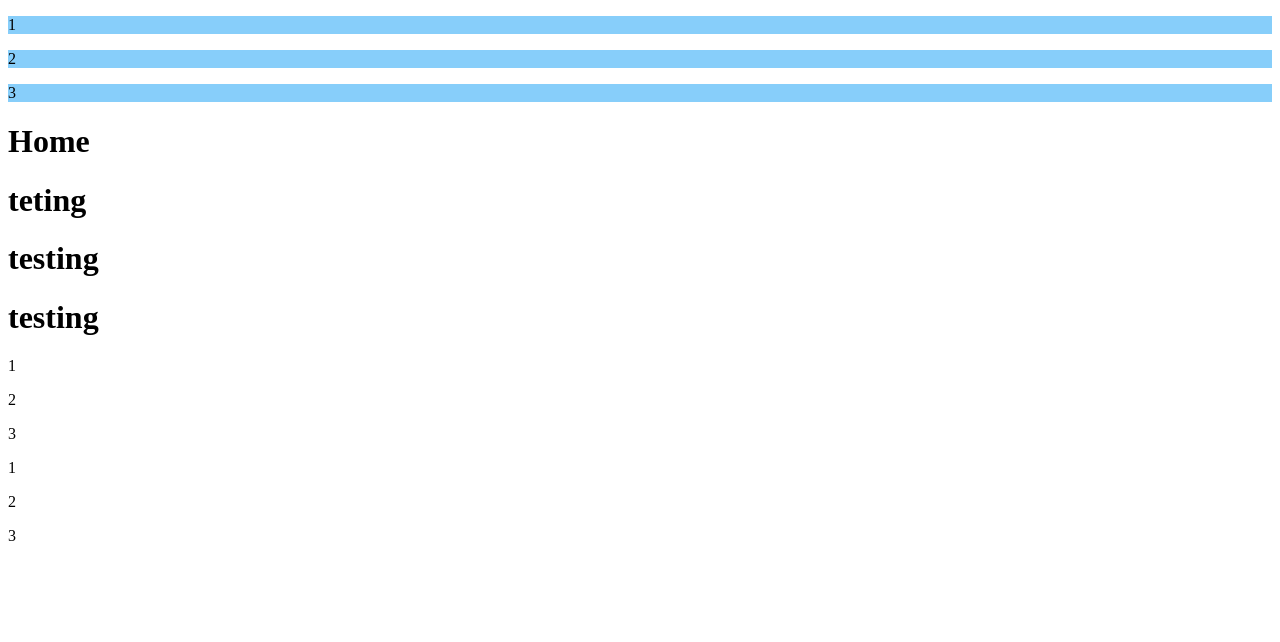
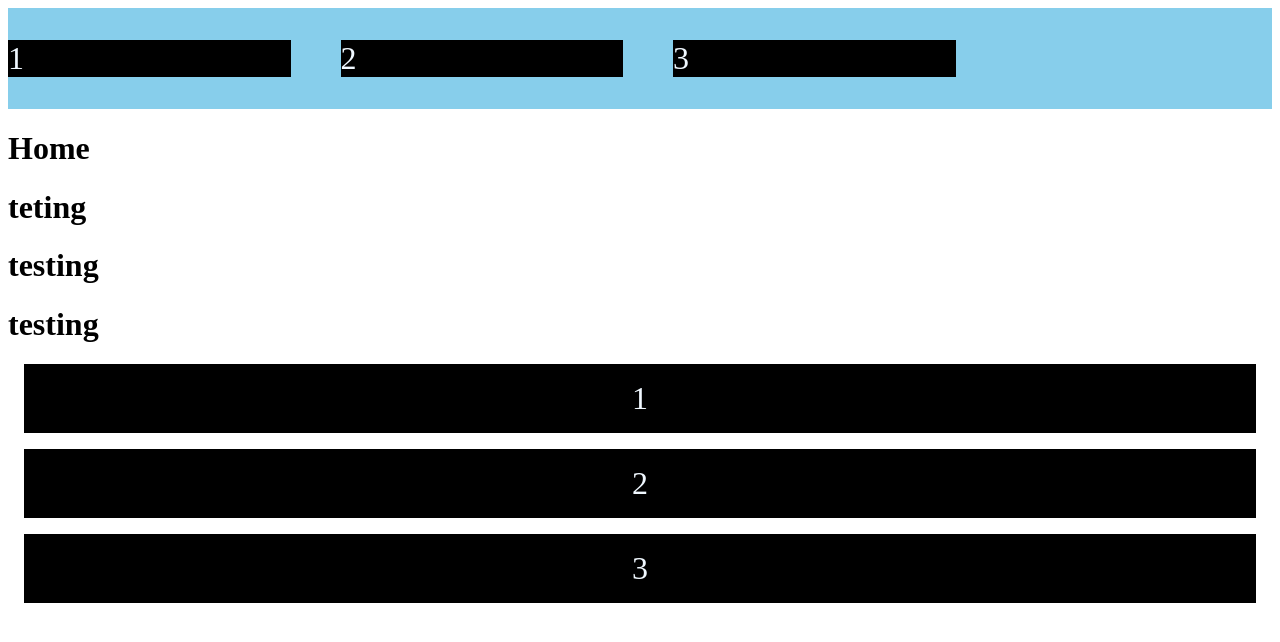
Before and after one commit to carolCase/lektion5-resolutions_adjustments, a plain HTML site: page index.html in a window 1280 px wide. Drawn offline with Linux system fonts and the light colour scheme.

Commit message:
fixed syntax

```diff
--- a/index.html
+++ b/index.html
@@ -19,13 +19,11 @@
     <h1>testing</h1>
     <h1>testing</h1>
     <!--flexbox-->
-    <div class="flex.container">
+    <div class="flex-container">
         <p>1</p>
         <p>2</p>
         <p>3</p>
-        <p>1</p>
-        <p>2</p>
-        <p>3</p>
+
     </div>
 
 </body>
--- a/style.css
+++ b/style.css
@@ -1,6 +1,6 @@
  /*media query practice*/
 
- @media screen and (max-width: 1024px) { h1 {
+ @media screen and (max-width: 480px) { h1 {
     color: brown;
    }
  }
@@ -11,30 +11,35 @@ row reverse
 column
 column reverse */
 
-flex.container > p {
+.flex-container p {
     display: flex;
-    flex-wrap:wrap ;
-    background-color: red;
-    flex-direction:row;
+    flex-wrap: wrap;
+    background-color: deepskyblue;
+    flex-direction: row;
     justify-content: space-evenly;
 }
-flex.container > p {
-    display: flex;
+
+.flex-container > p {
     background-color: black;
     color: aliceblue;
     font-size: 2rem;
-    padding-left: 16px;
+    padding: 16px;
+    margin: 16px;
 
 }
 /*grid practice*/
-
-
-.grid-container > p {
-    background-color: lightskyblue;
+.grid-container {
+    background-color: skyblue;
     display: grid;
 
     column-gap: 50px;
     row-gap: 50px;
 
+    grid-template-columns: auto auto auto auto;
+}
 
+.grid-container > p {
+    background-color: black;
+    color: aliceblue;
+    font-size: 2rem;
 }
```
